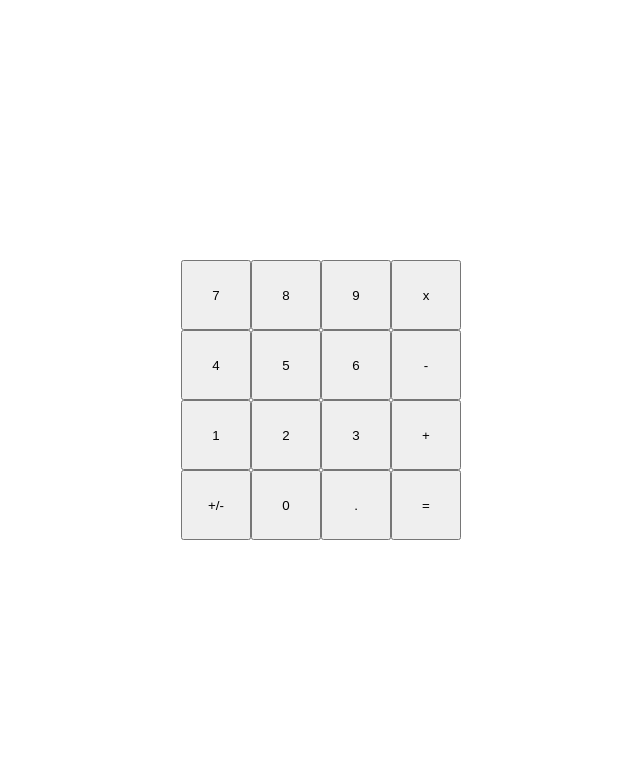
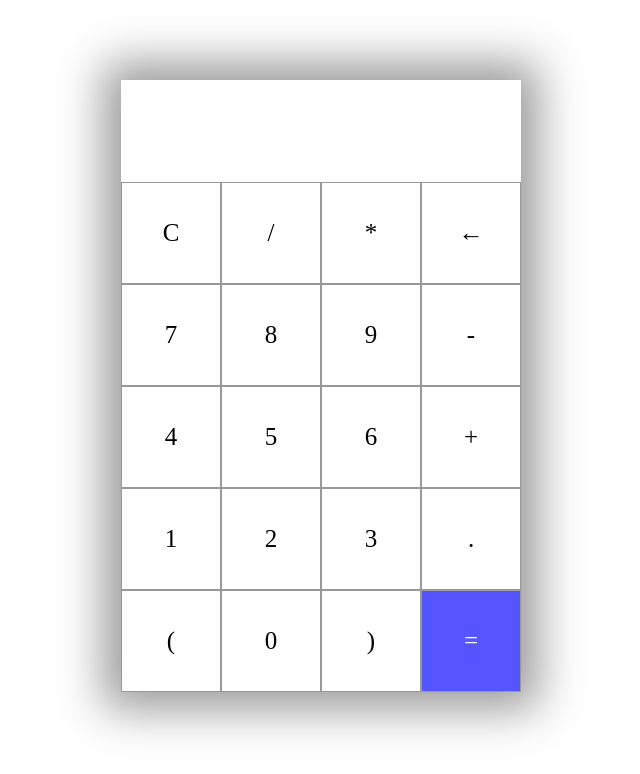
Before and after one commit to Moukhtar-youssef/calculator, a plain HTML site: page index.html in a window 1280 px wide. Shown: the whole page, without its empty margins (319-959 px from the left). Drawn offline with Linux system fonts and the light colour scheme.

Commit message:
Final projects

```diff
--- a/index.html
+++ b/index.html
@@ -1,35 +1,41 @@
-<!DOCTYPE html>
 <html lang="en">
+
 <head>
     <meta charset="UTF-8">
-    <meta http-equiv="X-UA-Compatible" content="IE=edge">
     <meta name="viewport" content="width=device-width, initial-scale=1.0">
-    <title>Document</title>
+    <title>My Calculator</title>
     <link rel="stylesheet" href="./main.css">
 </head>
+
 <body>
-    <div class="container">
-        <div class="calculator">
-            <button class="btn number_1">1</button>
-            <button class="btn number_2">2</button>
-            <button class="btn number_3">3</button>
-            <button class="btn number_4">4</button>
-            <button class="btn number_5">5</button>
-            <button class="btn number_6">6</button>
-            <button class="btn number_7">7</button>
-            <button class="btn number_8">8</button>
-            <button class="btn number_9">9</button>
-            <button class="btn number_0">0</button>
-            <button class="btn equal">=</button>
-            <button class="btn plus">+</button>
-            <button class="btn minus">-</button>
-            <button class="btn multiply">x</button>
-            <!-- <button class="btn divide">/</button>
-            <button class="btn power">^</button>-->
-            <button class="btn period">.</button>
-            <button class="btn negative">+/-</button>
+    <section>
+        <div class="container">
+            <div id="display"></div>
+            <div class="buttons">
+                <div class="button">C</div>
+                <div class="button">/</div>
+                <div class="button">*</div>
+                <div class="button">&larr;</div>
+                <div class="button">7</div>
+                <div class="button">8</div>
+                <div class="button">9</div>
+                <div class="button">-</div>
+                <div class="button">4</div>
+                <div class="button">5</div>
+                <div class="button">6</div>
+                <div class="button">+</div>
+                <div class="button">1</div>
+                <div class="button">2</div>
+                <div class="button">3</div>
+                <div class="button">.</div>
+                <div class="button">(</div>
+                <div class="button">0</div>
+                <div class="button">)</div>
+                <div id="equal" class="button">=</div>
+            </div>
         </div>
-    </div>
+    </section>
+    <script src="./main.js"></script>
 </body>
-<script src="./main.js"></script>
+
 </html>
--- a/main.css
+++ b/main.css
@@ -1,84 +1,39 @@
-* {
-    box-sizing: border-box;
-    -moz-box-sizing: border-box;
-    -webkit-box-sizing: border-box;
-    padding: 0;
-    margin: 0;
+.container{
+    max-width: 400px;
+    margin: 10vh auto 0 auto;
+    box-shadow: 0px 0px 43px 17px rgba(153, 153, 153, 1);
 }
-
-body {
-    display: flex;
-    justify-content: center;
-    align-items: center;
-    height: 100vh;
+#display{
+    overflow: scroll;
+    text-align: right;
+    height: 70px;
+    line-height: 70px;
+    padding: 16px 8px;
+    font-size: 25px;
 }
-.container{
-    display: flex;
-    justify-content: center;
-    align-items: center;
-    max-width: 1000px;
-    width: 300px;
-    flex-wrap: wrap;
+#display::-webkit-scrollbar {
+    display: none;
 }
-.btn{
-    height: 70px;
-    width: 70px;
+.buttons{
+    display: grid;
+    grid-template-columns: 1fr 1fr 1fr 1fr;
 }
-.number_1{
-    grid-area: _1;
+.buttons > div{
+    border: 1px solid #999;
 }
-.number_2{
-    grid-area: _2;
+.button{
+    border: 0.5px solid #999;
+    line-height: 100px;
+    text-align: center;
+    font-size: 25px;
+    cursor: pointer;
 }
-.number_3{
-    grid-area: _3;
+#equal{
+    background-color: #55f;
+    color: white;
 }
-.number_4{
-    grid-area: _4;
+.button:hover{
+    background-color: #323330;
+    color: white;
+    transition: 0.3s ease-in-out;
 }
-.number_5{
-    grid-area: _5;
-}
-.number_6{
-    grid-area: _6;
-}
-.number_7{
-    grid-area: _7;
-}
-.number_8{
-    grid-area: _8;
-}
-.number_9{
-    grid-area: _9;
-}
-.number_0{
-    grid-area: _0;
-    width:100%;
-}
-.equal{
-    grid-area: equal;
-}
-.plus{
-    grid-area: plus;
-}
-.period{
-    grid-area: period;
-}
-.minus{
-    grid-area: minus;
-}
-.negative{
-    grid-area: negative;
-}
-.multiply{
-    grid-area: _multiply;
-}
-.calculator{
-    display: grid;
-    grid-template-areas:
-    ' _7 _7 _8 _8 _9 _9 _multiply _multiply'
-    ' _4 _4 _5 _5 _6 _6 minus minus '
-    ' _1 _1 _2 _2 _3 _3 plus plus'
-    ' negative negative _0 _0 period period equal equal'
-    ;
-}
--- a/main.js
+++ b/main.js
@@ -0,0 +1,25 @@
+let display = document.getElementById('display');
+let buttons = Array.from(document.getElementsByClassName('button'));
+buttons.map(buttons =>{
+    buttons.addEventListener('click' , (e) =>{
+        switch(e.target.innerText){
+            case 'C':
+                display.innerText = ''
+                break
+            case '←':
+                if (display.innerText){
+                    display.innerText = display.innerText.slice(0, -1)
+                }
+                break
+            case '=':
+                try{
+                    display.innerText = eval(display.innerText)
+                }catch{
+                    display.innerText = 'Error!'
+                }
+                break
+            default:
+                display.innerText += e.target.innerText
+        }
+    } )
+})
```
